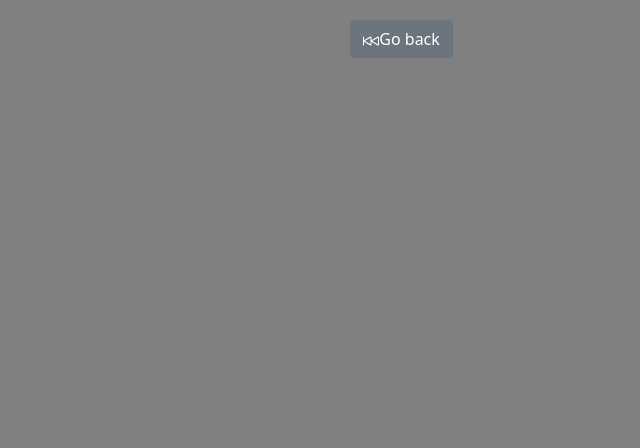
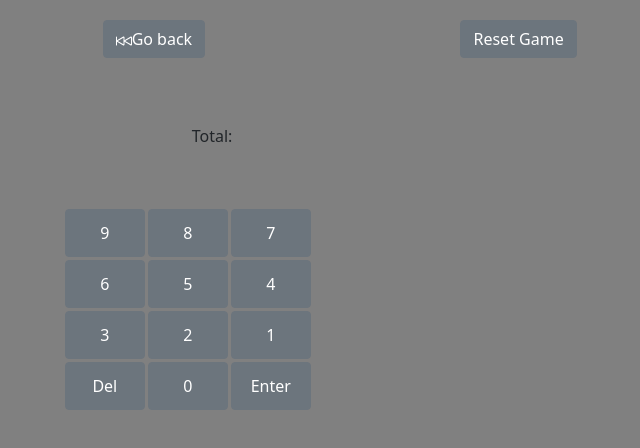
Before and after one commit to adam-paul952/dart-scoreboard, a React (Create React App) app: page /game/x01 in a window 1280 px wide. Shown: the top 448 px of the page, without its empty margins (428-1068 px from the left). Built offline with nearby package versions, Linux system fonts and the light colour scheme.

Commit message:
Worked on calculator for X01

```diff
--- a/src/Routes.js
+++ b/src/Routes.js
@@ -17,8 +17,10 @@ import CreateX01Board from "./screens/X01";
 import Rules from "./screens/Rules";
 import ScoreCalculator from "./components/ScoreCalculator";
 import Scoreboard from "./components/ScoreBoard";
+import Header from "./components/Header";
 
 export default function Routes() {
+  // Main array to hold player objects
   const [playerList, setPlayerList] = useState([]);
 
   const updatePlayerList = (player) => {
@@ -30,20 +32,21 @@ export default function Routes() {
     updatedRows.splice(rowNumber, 1);
     setPlayerList(updatedRows);
   };
-
-  console.log(playerList);
-
+  const [game, setGame] = useState("");
+  console.log(game);
+  // Set turns and methods to cycle through players
   const [turn, setTurn] = useState(0);
 
   const changeTurns = () => {
     const newTurn = turn + 1;
     setTurn(newTurn % playerList.length);
   };
+  console.log(turn);
 
   const getCurrentPlayer = () => {
     return playerList[turn];
   };
-
+  // Set X01 points to game and players
   const [x01Points, setX01Points] = useState("");
 
   const x01GameSelect = (value) => {
@@ -52,6 +55,11 @@ export default function Routes() {
 
   // console.log(x01Points);
 
+  const resetScoreList = () => {
+    let newScoreList = [];
+    setPlayerList([...playerList, newScoreList]);
+  };
+
   return (
     <Router>
       <Switch>
@@ -59,7 +67,12 @@ export default function Routes() {
         <Route
           path="/game/create"
           component={() => (
-            <CreateGame playerList={playerList} setPlayerList={setPlayerList} />
+            <CreateGame
+              playerList={playerList}
+              setPlayerList={setPlayerList}
+              game={game}
+              setGame={setGame}
+            />
           )}
         />
         <Route
@@ -87,6 +100,7 @@ export default function Routes() {
               setPlayerList={setPlayerList}
               changeTurns={changeTurns}
               getCurrentPlayer={getCurrentPlayer}
+              resetScoreList={resetScoreList}
             />
           )}
         />
@@ -105,7 +119,14 @@ export default function Routes() {
           exact
           path="/game/x01"
           component={() => (
-            <CreateX01Board x01Points={x01Points} playerList={playerList} />
+            <CreateX01Board
+              x01Points={x01Points}
+              playerList={playerList}
+              updatePlayerList={updatePlayerList}
+              setPlayerList={setPlayerList}
+              changeTurns={changeTurns}
+              getCurrentPlayer={getCurrentPlayer}
+            />
           )}
         ></Route>
         <Route
@@ -128,6 +149,7 @@ export default function Routes() {
           )}
         />
         <Route path="/rules" component={Rules} />
+        <Route path="/game/header" component={Header}></Route>
       </Switch>
     </Router>
   );
--- a/src/components/Header.js
+++ b/src/components/Header.js
@@ -3,7 +3,7 @@ import { useHistory } from "react-router-dom";
 import Button from "react-bootstrap/Button";
 import { BsSkipBackward } from "react-icons/bs";
 
-const Header = ({ title, goBackButton }) => {
+const Header = ({ title, goBackButton, resetButton }) => {
   const history = useHistory();
   return (
     <div className="header">
@@ -14,6 +14,7 @@ const Header = ({ title, goBackButton }) => {
           Go back
         </Button>
       )}
+      {resetButton && <Button variant="secondary">Reset Game</Button>}
     </div>
   );
 };
--- a/src/components/ScoreBoard.js
+++ b/src/components/ScoreBoard.js
@@ -1,4 +1,4 @@
-import React from "react";
+import React, { useState } from "react";
 import { Table } from "react-bootstrap";
 
 const Scoreboard = ({ playerList, baseball, cricket, x01, x01Points }) => {
@@ -45,6 +45,8 @@ const TableHeader = ({ playerList, baseball, cricket, x01 }) => {
 };
 
 const PlayerData = ({ playerList, baseball, cricket, x01Points, x01 }) => {
+  // const [playerScore, setPlayerScore] = useState("")
+  const x01GamePoints = () => {};
   return (
     <>
       <tbody>
--- a/src/screens/Baseball.js
+++ b/src/screens/Baseball.js
@@ -9,18 +9,18 @@ export default function CreateBaseballBoard({
   setPlayerList,
   changeTurns,
   getCurrentPlayer,
+  resetScoreList,
 }) {
   return (
     <>
-      <Header title="Baseball" goBackButton />
+      <Header title="Baseball" goBackButton resetButton />
       <Scoreboard
         playerList={playerList}
         setPlayerList={setPlayerList}
-        changeTurns={changeTurns}
-        getCurrentPlayer={getCurrentPlayer}
         baseball
       />
       <ScoreCalculator
+        isBaseballBoard
         playerList={playerList}
         setPlayerList={setPlayerList}
         changeTurns={changeTurns}
@@ -30,10 +30,10 @@ export default function CreateBaseballBoard({
       <br /> <br /> <br />
       <Button
         onClick={() => {
-          console.log(playerList);
+          resetScoreList();
         }}
       >
-        Show State
+        Reset Scores
       </Button>
       {/* <Button
         onClick={() => {
--- a/src/screens/CreateGame.js
+++ b/src/screens/CreateGame.js
@@ -3,9 +3,7 @@ import { Button, Dropdown } from "react-bootstrap";
 import { Link } from "react-router-dom";
 import Header from "../components/Header";
 
-export function CreateGame() {
-  const [game, setGame] = useState("");
-
+export function CreateGame({ game, setGame }) {
   const onSelectGame = (eventKey) => {
     setGame(eventKey);
   };
@@ -91,7 +89,7 @@ export function X01({ x01GameSelect }) {
         to="/game/x01"
         onClick={onPointsSubmit}
       >
-        Continue
+        Continue to Game
       </Button>
     </>
   );
--- a/src/screens/Cricket.js
+++ b/src/screens/Cricket.js
@@ -6,7 +6,7 @@ import Scoreboard from "../components/ScoreBoard";
 export default function CreateCricketBoard({ playerList }) {
   return (
     <>
-      <Header title="Cricket" goBackButton />
+      <Header title="Cricket" goBackButton resetButton />
       <Scoreboard playerList={playerList} cricket />
       <ScoreCalculator isCricketBoard playerList={playerList} />
     </>
--- a/src/screens/X01.js
+++ b/src/screens/X01.js
@@ -1,14 +1,32 @@
 import React from "react";
 import Header from "../components/Header";
 import Scoreboard from "../components/ScoreBoard";
+import ScoreCalculator from "../components/ScoreCalculator";
 
-const CreateX01Board = ({ x01Points, playerList }) => {
+const CreateX01Board = ({
+  x01Points,
+  playerList,
+  setPlayerList,
+  changeTurns,
+  getCurrentPlayer,
+}) => {
   console.log(x01Points);
   console.log(playerList);
   return (
     <>
-      <Header title={x01Points} goBackButton />
-      <Scoreboard playerList={playerList} x01 />
+      <Header title={x01Points} goBackButton resetButton />
+      <Scoreboard
+        playerList={playerList}
+        setPlayerList={setPlayerList}
+        x01
+        x01Points
+      />
+      <ScoreCalculator
+        playerList={playerList}
+        setPlayerList={setPlayerList}
+        changeTurns={changeTurns}
+        getCurrentPlayer={getCurrentPlayer}
+      />
     </>
   );
 };
```
